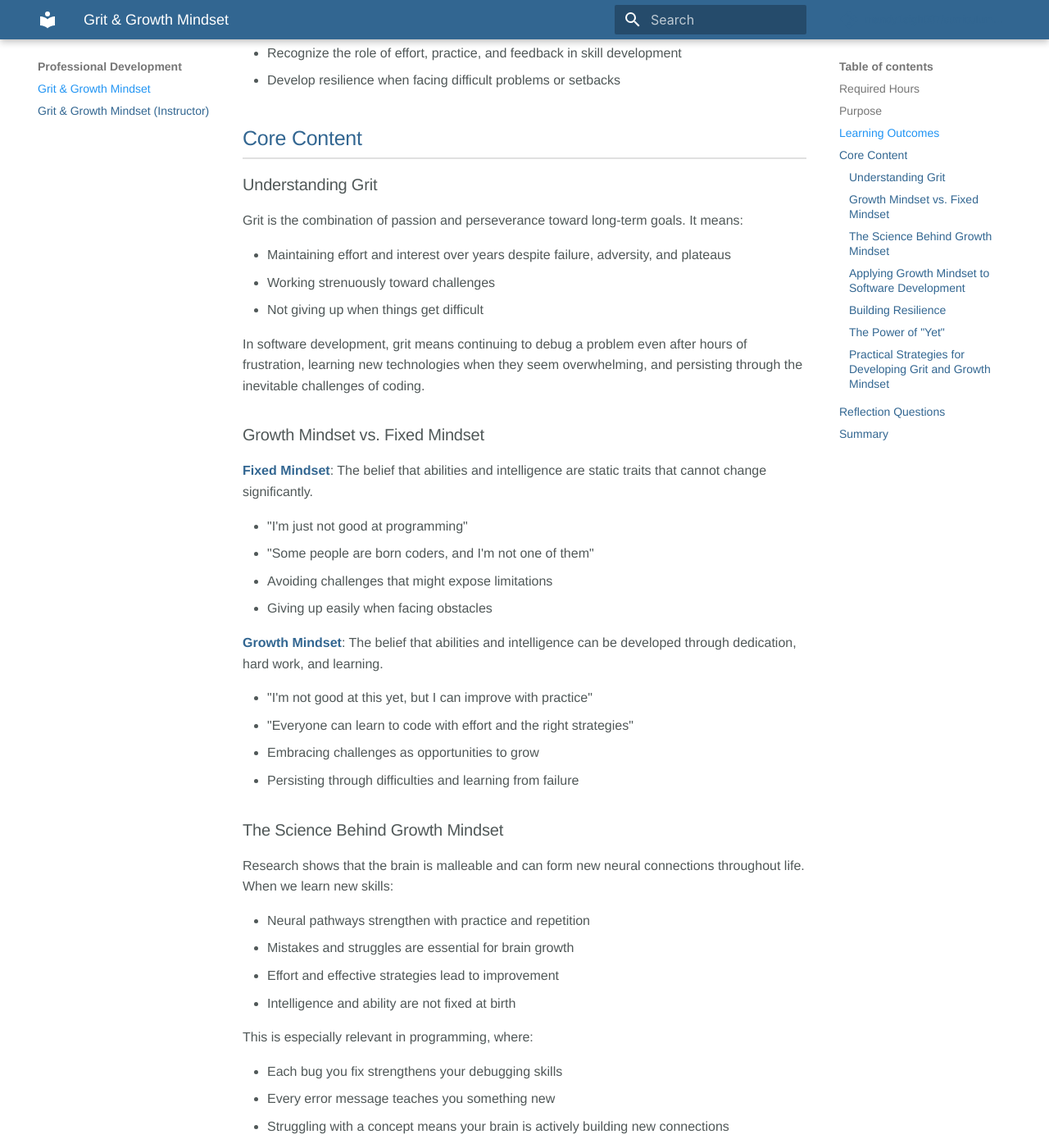
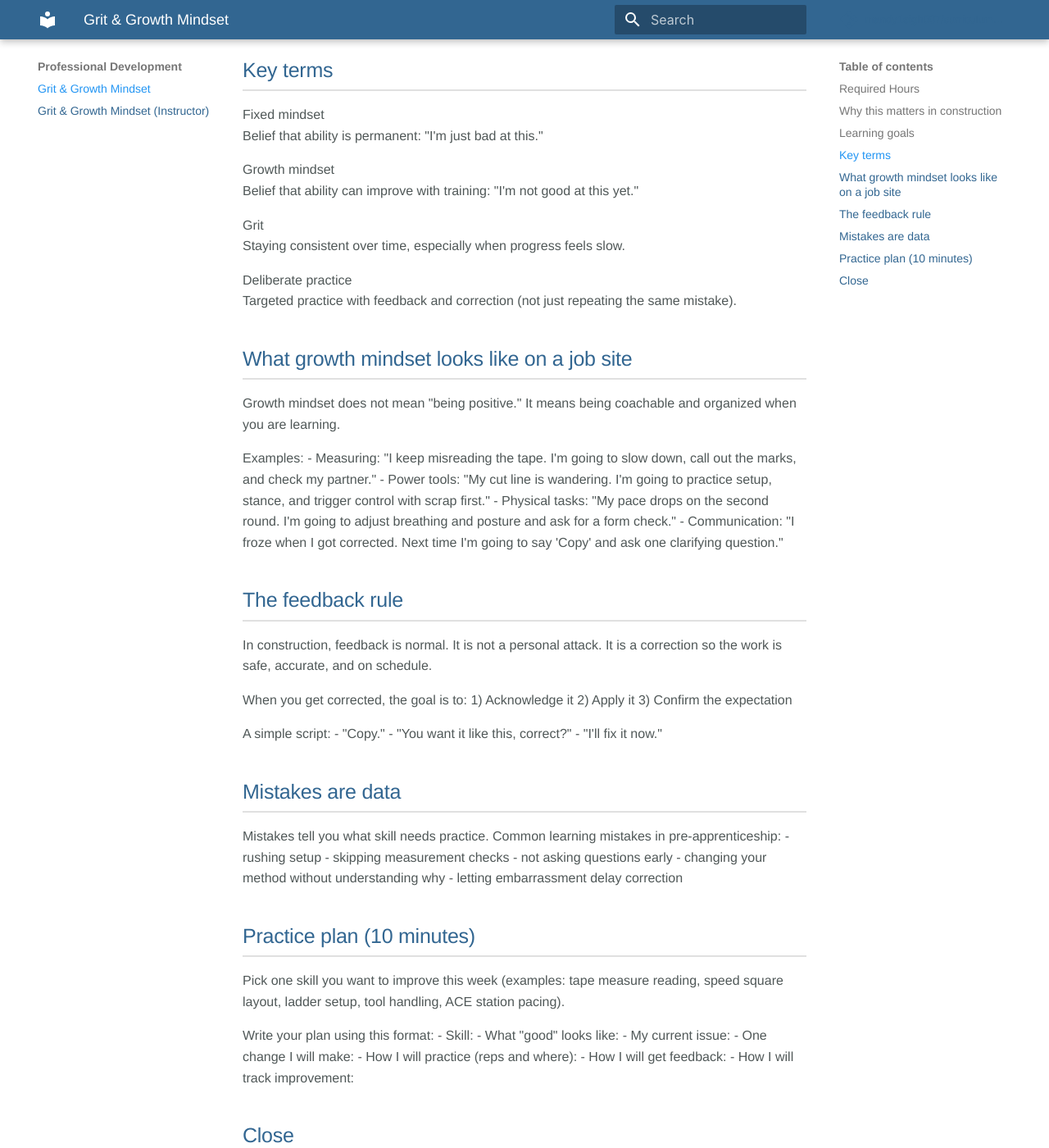
Before and after one commit to mandy1eigh007/curriculum_master, an MkDocs documentation site: the page built from docs/professional-development/grit-growth-mindset/index.md, in a window 1280 px wide and 1400 px high, scrolled down 755 px. Shown: the whole window at 82% size. Built offline with MkDocs 1.6.1 and Material for MkDocs 9.7.7, drawn with Linux system fonts in a browser that asks for light colours; comment, search, counter and statistics services are not loaded; some of the changed text lies outside the part shown.

Commit message:
Update Grit and Growth Mindset content to construction-specific version
Co-authored-by: mandy1eigh007 <191650317+mandy1eigh007@users.noreply.github.com>

```diff
--- a/docs/professional-development/grit-growth-mindset/index.md
+++ b/docs/professional-development/grit-growth-mindset/index.md
@@ -1,163 +1,79 @@
-# Grit & Growth Mindset
+# Grit and Growth Mindset
 
 ## Required Hours
 - **Total Hours**: 60 minutes
 - **Session Pattern**: 1 session of 60 minutes
 
-## Purpose
+## Why this matters in construction
+Construction is a skill trade. Skills are built through reps, feedback, and time under instruction. People who succeed are not the ones who never struggle. They are the ones who respond to struggle with a plan.
 
-This module introduces the concepts of grit and growth mindset, which are essential for success in software development and professional life. Students will learn how perseverance, resilience, and a belief in the ability to grow through effort lead to achievement and continuous improvement.
+This session is about how to stay in the fight when:
+- a task feels too hard
+- you get corrected by an instructor or jobsite leader
+- you make a mistake
+- you feel behind compared to others
 
-## Learning Outcomes
+## Learning goals
+By the end of this session, you will be able to:
+- Explain the difference between a fixed mindset and a growth mindset in jobsite terms
+- Use a simple reset script after mistakes or feedback
+- Build a short practice plan for one skill you need to improve
 
-Students will be able to:
+## Key terms
+Fixed mindset
+Belief that ability is permanent: "I'm just bad at this."
 
-- Define grit and growth mindset and explain their importance in professional development
-- Identify fixed mindset vs. growth mindset thinking patterns
-- Apply growth mindset strategies to overcome challenges in learning and coding
-- Recognize the role of effort, practice, and feedback in skill development
-- Develop resilience when facing difficult problems or setbacks
+Growth mindset
+Belief that ability can improve with training: "I'm not good at this yet."
 
-## Core Content
+Grit
+Staying consistent over time, especially when progress feels slow.
 
-### Understanding Grit
+Deliberate practice
+Targeted practice with feedback and correction (not just repeating the same mistake).
 
-Grit is the combination of passion and perseverance toward long-term goals. It means:
+## What growth mindset looks like on a job site
+Growth mindset does not mean "being positive." It means being coachable and organized when you are learning.
 
-- Maintaining effort and interest over years despite failure, adversity, and plateaus
-- Working strenuously toward challenges
-- Not giving up when things get difficult
+Examples:
+- Measuring: "I keep misreading the tape. I'm going to slow down, call out the marks, and check my partner."
+- Power tools: "My cut line is wandering. I'm going to practice setup, stance, and trigger control with scrap first."
+- Physical tasks: "My pace drops on the second round. I'm going to adjust breathing and posture and ask for a form check."
+- Communication: "I froze when I got corrected. Next time I'm going to say 'Copy' and ask one clarifying question."
 
-In software development, grit means continuing to debug a problem even after hours of frustration, learning new technologies when they seem overwhelming, and persisting through the inevitable challenges of coding.
+## The feedback rule
+In construction, feedback is normal. It is not a personal attack. It is a correction so the work is safe, accurate, and on schedule.
 
-### Growth Mindset vs. Fixed Mindset
+When you get corrected, the goal is to:
+1) Acknowledge it
+2) Apply it
+3) Confirm the expectation
 
-**Fixed Mindset**: The belief that abilities and intelligence are static traits that cannot change significantly.
+A simple script:
+- "Copy."
+- "You want it like this, correct?"
+- "I'll fix it now."
 
-- "I'm just not good at programming"
-- "Some people are born coders, and I'm not one of them"
-- Avoiding challenges that might expose limitations
-- Giving up easily when facing obstacles
+## Mistakes are data
+Mistakes tell you what skill needs practice.
+Common learning mistakes in pre-apprenticeship:
+- rushing setup
+- skipping measurement checks
+- not asking questions early
+- changing your method without understanding why
+- letting embarrassment delay correction
 
-**Growth Mindset**: The belief that abilities and intelligence can be developed through dedication, hard work, and learning.
+## Practice plan (10 minutes)
+Pick one skill you want to improve this week (examples: tape measure reading, speed square layout, ladder setup, tool handling, ACE station pacing).
 
-- "I'm not good at this yet, but I can improve with practice"
-- "Everyone can learn to code with effort and the right strategies"
-- Embracing challenges as opportunities to grow
-- Persisting through difficulties and learning from failure
+Write your plan using this format:
+- Skill:
+- What "good" looks like:
+- My current issue:
+- One change I will make:
+- How I will practice (reps and where):
+- How I will get feedback:
+- How I will track improvement:
 
-### The Science Behind Growth Mindset
-
-Research shows that the brain is malleable and can form new neural connections throughout life. When we learn new skills:
-
-- Neural pathways strengthen with practice and repetition
-- Mistakes and struggles are essential for brain growth
-- Effort and effective strategies lead to improvement
-- Intelligence and ability are not fixed at birth
-
-This is especially relevant in programming, where:
-
-- Each bug you fix strengthens your debugging skills
-- Every error message teaches you something new
-- Struggling with a concept means your brain is actively building new connections
-- Practice and persistence lead to mastery
-
-### Applying Growth Mindset to Software Development
-
-**When facing a difficult coding problem:**
-
-1. Reframe the challenge: "This is hard" becomes "This is hard right now, but I can figure it out"
-2. Break down the problem into smaller, manageable parts
-3. Seek help and resources rather than giving up
-4. Learn from errors instead of being discouraged by them
-5. Celebrate small wins and progress along the way
-
-**When receiving feedback or criticism:**
-
-- View feedback as information to help you improve, not a judgment of your worth
-- Ask clarifying questions to understand how to do better
-- Apply the feedback in future work
-- Thank others for taking time to help you grow
-
-**When comparing yourself to others:**
-
-- Focus on your own progress rather than comparing to peers
-- Remember that everyone is on their own learning journey
-- Seek inspiration from others' success rather than feeling threatened
-- Ask successful peers about their learning strategies
-
-### Building Resilience
-
-Resilience is the ability to bounce back from setbacks. In coding, this means:
-
-**Normalize struggle**: Understand that all developers, even experienced ones, face bugs, errors, and frustrations daily. Struggle is part of the learning process.
-
-**Develop a debugging mindset**:
-- Read error messages carefully for clues
-- Use systematic approaches to isolate problems
-- Take breaks when frustrated to return with fresh perspective
-- Document what you've tried to avoid repeating unsuccessful attempts
-
-**Practice self-compassion**:
-- Treat yourself with the same kindness you'd show a friend
-- Recognize that making mistakes is human and necessary for learning
-- Avoid negative self-talk that undermines confidence
-
-**Build a support network**:
-- Connect with peers who are also learning
-- Seek mentors who can provide guidance
-- Participate in communities where asking questions is encouraged
-- Help others when you can—teaching reinforces your own learning
-
-### The Power of "Yet"
-
-Adding the word "yet" to statements transforms fixed mindset thinking into growth mindset thinking:
-
-- "I don't understand this" → "I don't understand this yet"
-- "I can't solve this problem" → "I can't solve this problem yet"
-- "This is too hard" → "This is too hard for me right now, but I'm learning"
-
-This simple shift acknowledges current limitations while affirming the potential for growth.
-
-### Practical Strategies for Developing Grit and Growth Mindset
-
-**Set learning goals, not just performance goals**:
-- Instead of "Get an A on this project," try "Learn how to implement a new algorithm"
-- Focus on understanding and skill development rather than grades or comparisons
-
-**Embrace challenges**:
-- Choose projects slightly beyond your current ability
-- View difficult problems as opportunities to stretch your skills
-- Celebrate the effort you put in, not just the outcomes
-
-**Learn from failure**:
-- After a bug or failed attempt, ask "What did I learn from this?"
-- Keep a learning journal to track insights from mistakes
-- Share your failures and learnings with peers to normalize struggle
-
-**Develop effective learning strategies**:
-- Use spaced repetition to reinforce concepts over time
-- Practice active recall rather than passive reading
-- Teach concepts to others to deepen understanding
-- Seek feedback early and often
-
-**Cultivate passion**:
-- Connect coding projects to your personal interests
-- Find the aspects of programming that excite you
-- Remember your "why"—the reasons you want to learn development
-
-## Reflection Questions
-
-1. Think of a time when you faced a significant challenge. How did you respond? Would you respond differently now with a growth mindset?
-
-2. What are some fixed mindset thoughts you've had about learning to code? How can you reframe them with a growth mindset?
-
-3. Who in your life demonstrates grit? What specific behaviors or attitudes do they display?
-
-4. What is one coding challenge you're currently facing? How can you apply growth mindset principles to approach it differently?
-
-5. How will you remind yourself to maintain a growth mindset when facing future difficulties?
-
-## Summary
-
-Grit and growth mindset are not innate traits but skills that can be developed with practice. By believing in your ability to grow, embracing challenges, learning from failures, and persisting through difficulties, you set yourself up for success in software development and beyond. Remember: your abilities are not fixed. With effort, effective strategies, and perseverance, you can achieve your goals.
+## Close
+You are not being graded on being perfect. You are being graded on being safe, coachable, and consistent. Construction rewards people who show up, learn, and adjust.
```
